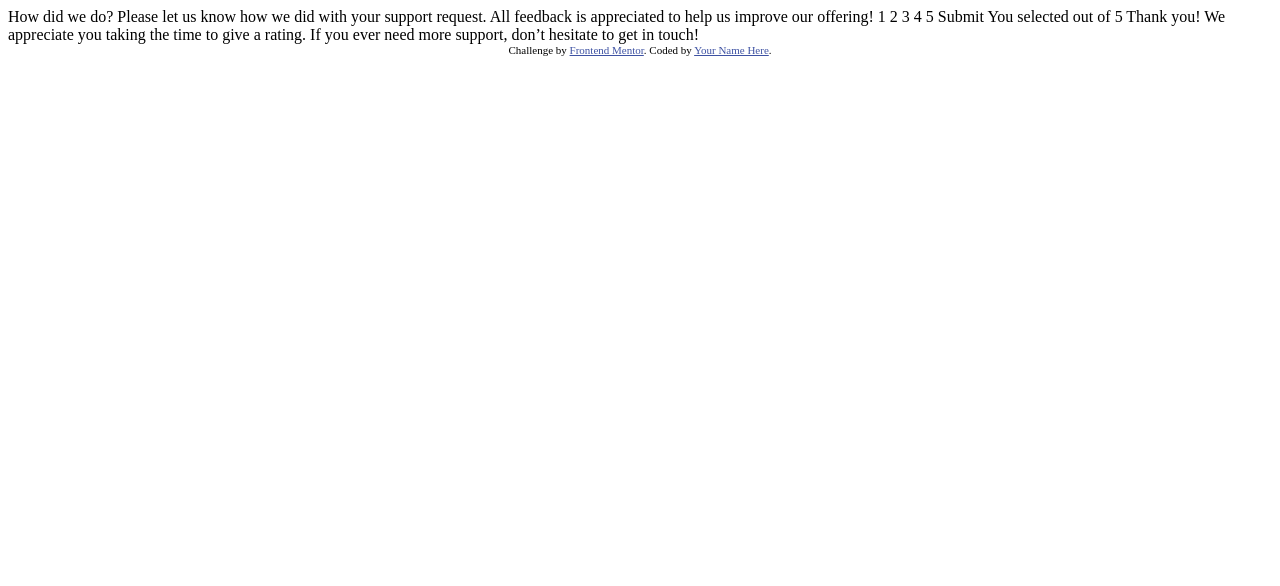
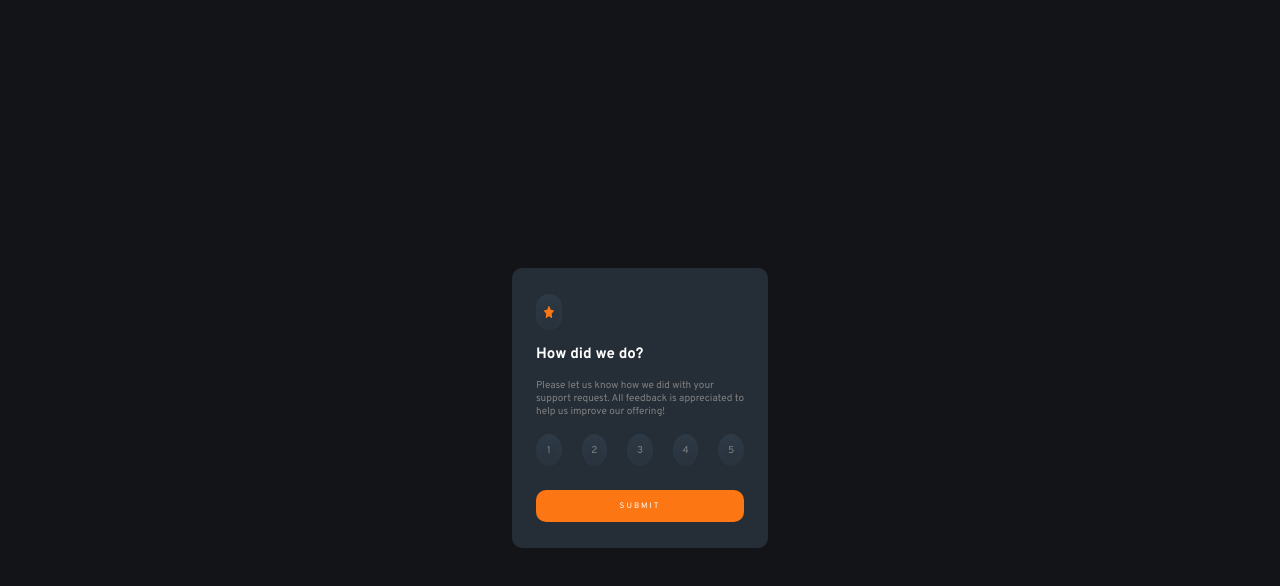
Before and after one commit to Yukino0450/interactive-rating-component-main_08, a plain HTML site: page index.html in a window 1280 px wide. Drawn offline with Linux system fonts and the light colour scheme.

Commit message:
made first page for html,css

```diff
--- a/index.html
+++ b/index.html
@@ -4,7 +4,12 @@
     <meta charset="UTF-8" />
     <meta name="viewport" content="width=device-width, initial-scale=1.0" />
     <!-- displays site properly based on user's device -->
-
+    <link rel="preconnect" href="https://fonts.googleapis.com" />
+    <link rel="preconnect" href="https://fonts.gstatic.com" crossorigin />
+    <link
+      href="https://fonts.googleapis.com/css2?family=Overpass:wght@400;700&display=swap"
+      rel="stylesheet"
+    />
     <link rel="icon" type="image/png" sizes="32x32" href="./images/logo.png" />
     <link rel="stylesheet" href="style.css" />
 
@@ -14,27 +19,46 @@
   </head>
   <body>
     <!-- Rating state start -->
-
-    How did we do? Please let us know how we did with your support request. All
-    feedback is appreciated to help us improve our offering! 1 2 3 4 5 Submit
-
+    <div class="main">
+      <div class="sub-main">
+        <div class="star">
+          <img src="images/icon-star.svg" alt="star" />
+        </div>
+        <p class="title">How did we do?</p>
+        <div class="sentence">
+          Please let us know how we did with your support request. All feedback
+          is appreciated to help us improve our offering!
+        </div>
+        <div class="number">
+          <div>1</div>
+          <div>2</div>
+          <div>3</div>
+          <div>4</div>
+          <div>5</div>
+        </div>
+        <div class="submit-button"><p>SUBMIT</p></div>
+      </div>
+    </div>
     <!-- Rating state end -->
 
     <!-- Thank you state start -->
+    <!-- <div class="second-page">
+    <div><img src="images/illustration-thank-you.svg" alt=""/></div>
+    You selected -->
+    <!-- Add rating here -->
+    <!-- out of 5 Thank you! We appreciate you taking the time to give a rating. If
+    you ever need more support, don't hesitate to get in touch!
 
-    You selected
-    <!-- Add rating here -->
-    out of 5 Thank you! We appreciate you taking the time to give a rating. If
-    you ever need more support, don’t hesitate to get in touch!
+    <div> -->
 
     <!-- Thank you state end -->
 
-    <div class="attribution">
+    <!-- <div class="attribution">
       Challenge by
       <a href="https://www.frontendmentor.io?ref=challenge" target="_blank"
         >Frontend Mentor</a
       >. Coded by <a href="#">Your Name Here</a>.
-    </div>
+    </div> -->
     <script src="javascript.js"></script>
   </body>
 </html>
--- a/style.css
+++ b/style.css
@@ -7,3 +7,97 @@
   color: hsl(228, 45%, 44%);
 }
 /* #endregion*/
+
+body {
+  overflow: hidden;
+  background-color: hsl(216, 12%, 8%);
+  color: white;
+  font-family: "Overpass", sans-serif;
+  display: flex;
+  align-items: center;
+  justify-content: center;
+  height: 100vh;
+}
+
+.main {
+  display: flex;
+  flex-direction: column;
+  justify-content: center;
+  background-color: hsl(213, 19%, 18%);
+  width: 20vw;
+  font-weight: 700;
+  font-size: 15px;
+  border-radius: 10px;
+  /* height: 20vh; */
+}
+
+.sub-main {
+  padding: 2vw 3vh;
+}
+
+.number {
+  display: flex;
+  justify-content: space-between;
+  align-items: center;
+  margin-top: 2vh;
+}
+
+.number div {
+  box-shadow: inset 0 10px 25px 0 #2f3c48;
+  width: 10vw;
+  height: 4vh;
+  border-radius: 50%;
+  justify-content: center;
+  display: flex;
+  align-items: center;
+  font-size: 10px;
+  font-weight: lighter;
+  color: gray;
+  width: 2vw;
+}
+
+.submit-button {
+  background-color: #fc7613;
+  color: white;
+  display: flex;
+  align-items: center;
+  justify-content: center;
+  height: 4vh;
+  border-radius: 10px;
+  margin-top: 3vh;
+  font-size: 8px;
+  font-weight: lighter;
+  letter-spacing: 2px;
+}
+
+.sentence {
+  font-weight: 400;
+  font-size: 10px;
+  color: gray;
+}
+
+.star {
+  box-shadow: inset 0 10px 25px 0 #2f3c48;
+  width: 2vw;
+  height: 4.5vh;
+  display: flex;
+  align-items: center;
+  justify-content: center;
+  border-radius: 20px;
+}
+
+img {
+  width: 0.8vw;
+  height: 1.5vh;
+}
+
+.number div:hover {
+  cursor: pointer;
+  background-color: #ff7713;
+}
+
+.submit-button:hover {
+  cursor: pointer;
+  background-color: white;
+  color: #fc7613;
+}
```
